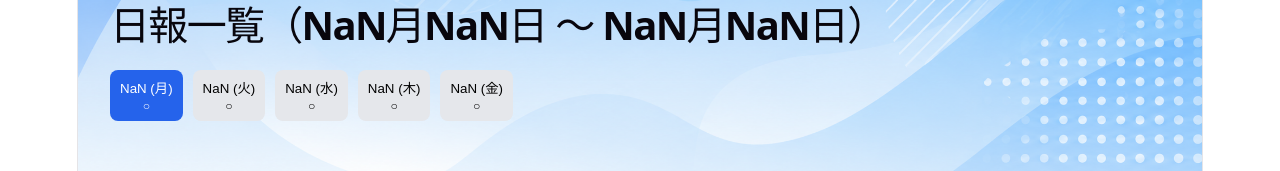
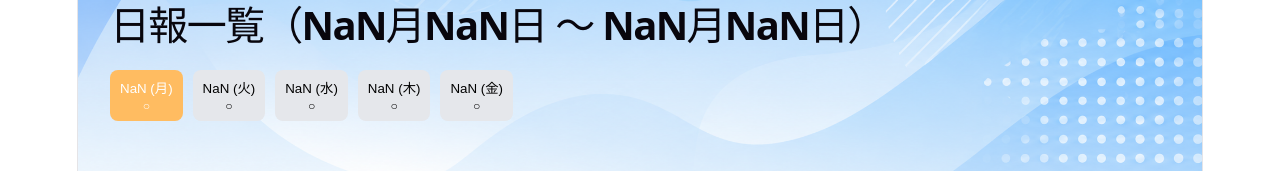
Before and after one commit to tokoMatsubara/Nippo_group7, a React app in the folder frontend/: page /daily-list/1/1 in a window 1280 px wide. Shown: the part 124-295 px from the top of the page. Built offline with nearby package versions, Linux system fonts and the light colour scheme; no server answers; the HTML template or start-up script is replaced by a standard one.

Commit message:
色変更

```diff
--- a/frontend/src/styles/DailyList.css
+++ b/frontend/src/styles/DailyList.css
@@ -49,7 +49,7 @@
 }
 
 .dayButton.active {
-    background: #2563eb;
+    background: #FFBC61;
     color: white;
 }
 
@@ -127,7 +127,8 @@
     margin-bottom: 16px;
     padding: 10px 12px;
     border-left: 3px solid #FFBC61;
-    background: #FFF4E0; /* うっすら背景 */
+    background: #FFF4E0;
+    /* うっすら背景 */
     border-radius: 6px;
 }
 
--- a/frontend/src/styles/Login.css
+++ b/frontend/src/styles/Login.css
@@ -22,6 +22,7 @@
     font-size: 22px;
     margin-bottom: 20px;
     font-weight: bold;
+    color: #F99292;
 }
 
 /* フォーム */
```
